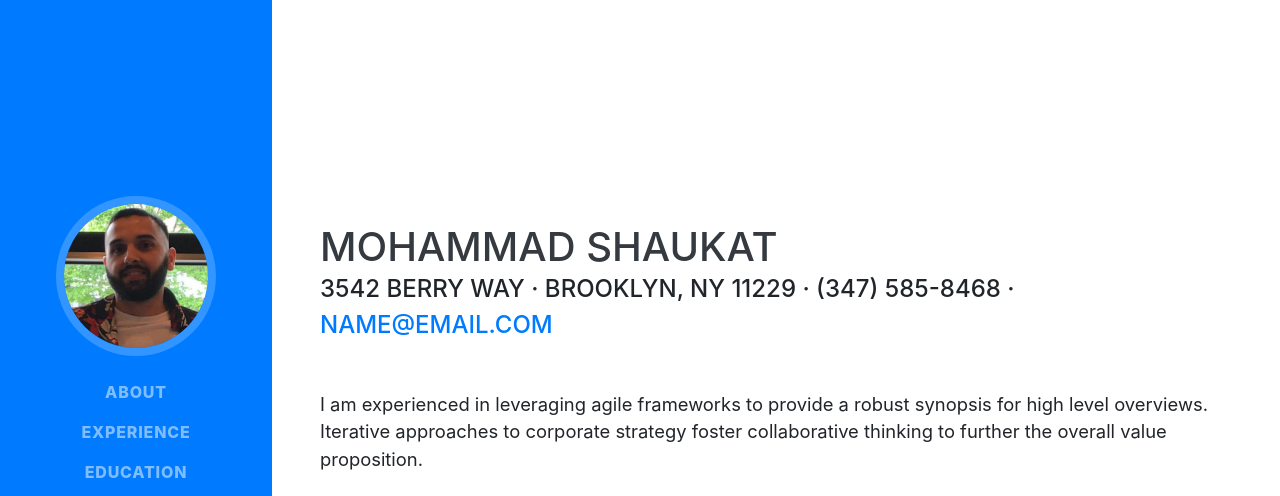
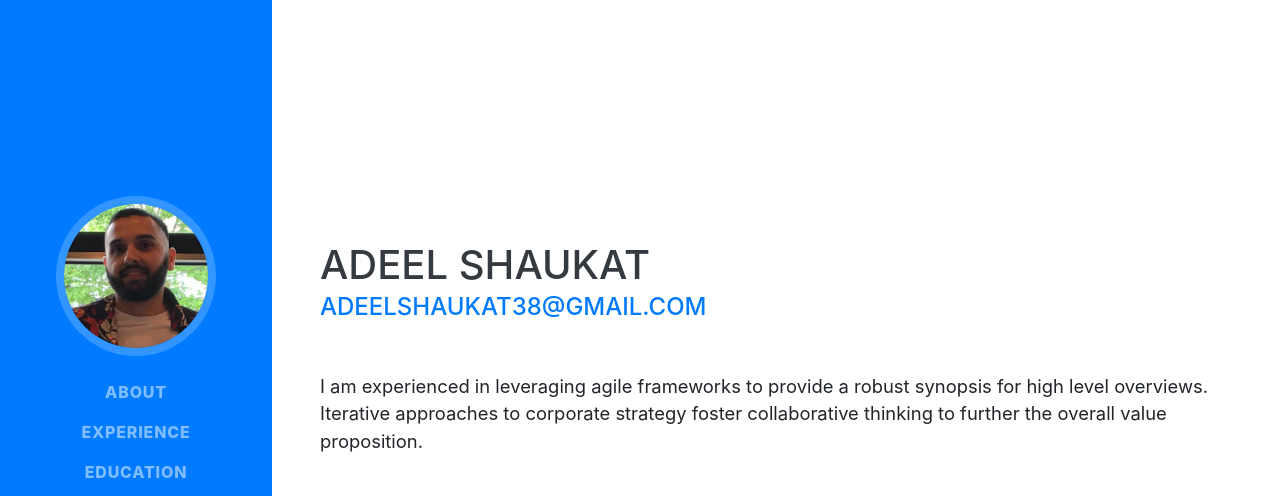
Before and after one commit to Adeelshaukat1/portfolio-page, a website with bundled scripts: page index.html in a window 1280 px wide. Shown: the top 496 px of the page. Built offline with nearby package versions, Linux system fonts and the light colour scheme; a web font is replaced by a local one.

Commit message:
made some changes to html page

```diff
--- a/index.html
+++ b/index.html
@@ -27,7 +27,7 @@
 
   <nav class="navbar navbar-expand-lg navbar-dark bg-primary fixed-top" id="sideNav">
     <a class="navbar-brand js-scroll-trigger" href="#page-top">
-      <span class="d-block d-lg-none">Mohammad Shaukat</span>
+      <span class="d-block d-lg-none">Adeel Shaukat</span>
       <span class="d-none d-lg-block">
         <img class="img-fluid img-profile rounded-circle mx-auto mb-2" src="./img/25829956.png" alt="">
       </span>
@@ -63,11 +63,10 @@
 
     <section class="resume-section p-3 p-lg-5 d-flex align-items-center" id="about">
       <div class="w-100">
-        <h1 class="mb-0">Mohammad Shaukat
+        <h1 class="mb-0">Adeel Shaukat
           <span class="text-primary"></span>
         </h1>
-        <div class="subheading mb-5">3542 Berry way · Brooklyn, NY 11229 · (347) 585-8468 ·
-          <a href="mailto:name@email.com">name@email.com</a>
+        <div class="subheading mb-5"><a href="mailto:name@email.com">adeelshaukat38@gmail.com</a>
         </div>
         <p class="lead mb-5">I am experienced in leveraging agile frameworks to provide a robust synopsis for high level overviews. Iterative approaches to corporate strategy foster collaborative thinking to further the overall value proposition.</p>
         <div class="social-icons">
```
